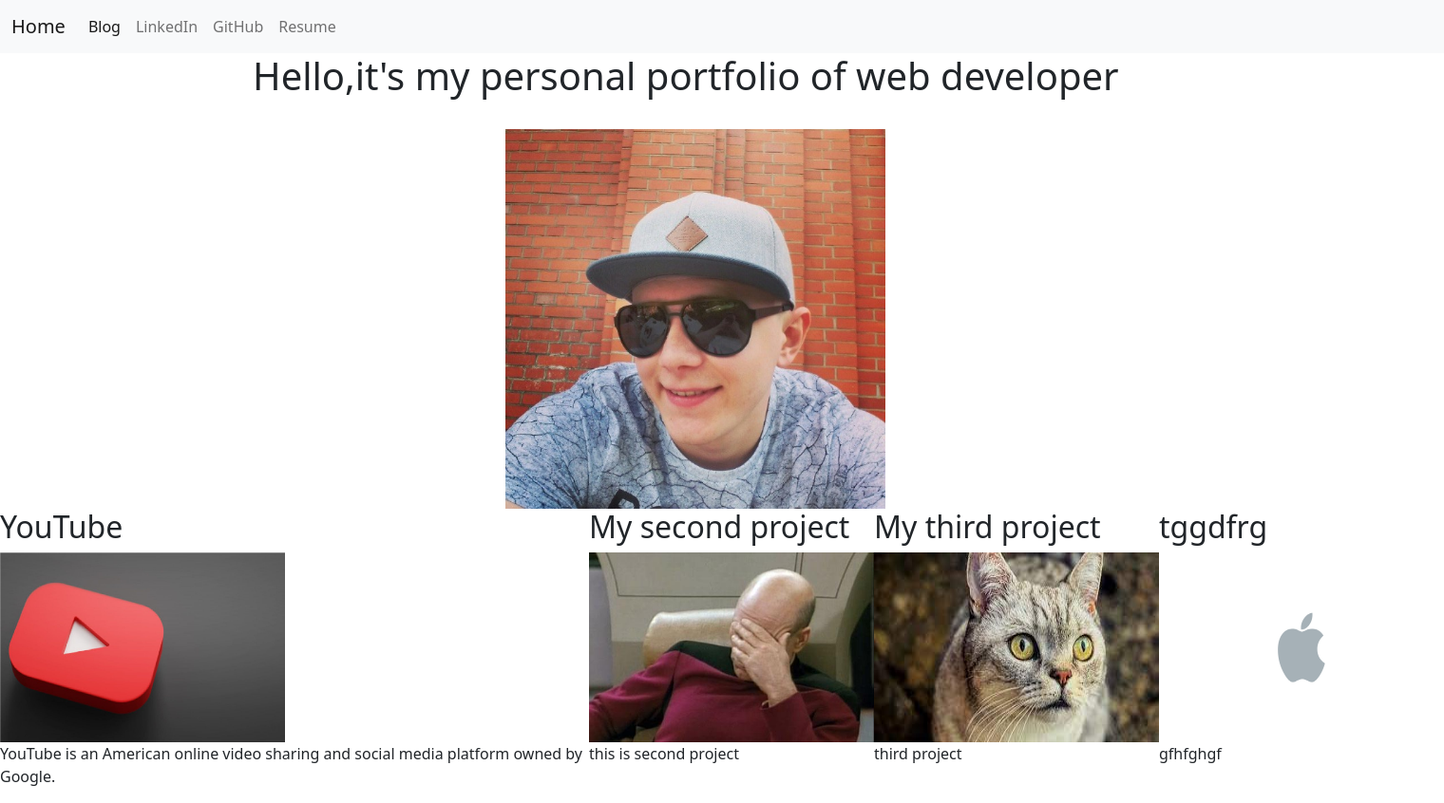
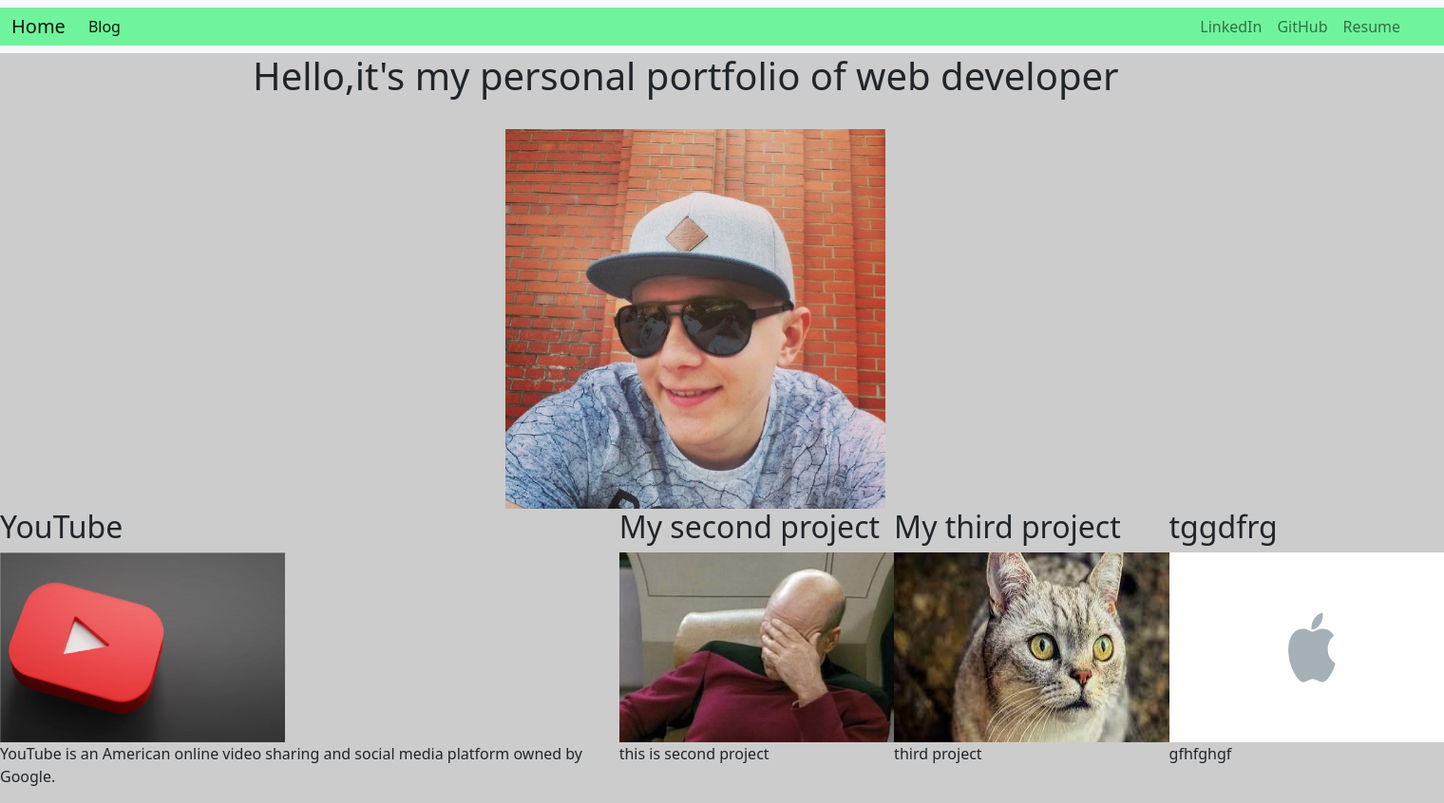
Before and after one commit to Arvitheslayer/personal_portfolio, a Django app: page / in a window 1520 px wide; the page is wider, and only the part inside the window is pictured. Shown: that part at 95% size. Run offline with Django 3.2, Linux system fonts and the light colour scheme; data comes from the database, SQL or seed files in the repository; both versions use the stored data as it was after the commit.

Commit message:
Bootstrap and css added

```diff
--- /dev/null
+++ b/portfolio/static/portfolio/css/basestyle.css
@@ -0,0 +1,9 @@
+.nav-item-container {
+    display: flex;
+    flex-direction: row;
+    position: absolute;
+    margin-left: 77%;
+}
+.container-fluid {
+    background-color: rgba(0, 241, 82, 0.55);
+}
--- a/portfolio/static/portfolio/css/style.css
+++ b/portfolio/static/portfolio/css/style.css
@@ -9,6 +9,11 @@
     height: 400px;
     width: 400px;
 }
+block {
+    overflow:hidden;
+    text-overflow: ellipsis;
+    overflow: hidden;
+}
 
 div {
     display: flex;
@@ -19,3 +24,11 @@
     height: 200px;
     width: 300px;
 }
+body {
+    background-color: #cccccc; /* Used if the image is unavailable */
+    height: 500px; /* You must set a specified height */
+    background-position: center; /* Center the image */
+    background-repeat: no-repeat; /* Do not repeat the image */
+    background-size: cover; /* Resize the background image to cover the entire container */
+
+}
--- a/portfolio/templates/portfolio/base.html
+++ b/portfolio/templates/portfolio/base.html
@@ -7,6 +7,7 @@
     <meta name="viewport" content="width=device-width, initial-scale=1">
 
     <!-- Bootstrap CSS -->
+    <link rel="stylesheet" href="{% static 'portfolio/css/basestyle.css' %}" type="text/css">
     <link href="https://cdn.jsdelivr.net/npm/bootstrap@5.1.3/dist/css/bootstrap.min.css" rel="stylesheet" integrity="sha384-1BmE4kWBq78iYhFldvKuhfTAU6auU8tT94WrHftjDbrCEXSU1oBoqyl2QvZ6jIW3" crossorigin="anonymous">
 
     <title>Home</title>
@@ -23,6 +24,7 @@
         <li class="nav-item">
           <a class="nav-link active" aria-current="page" href="{% url 'blog:all_blogs' %}">Blog</a>
         </li>
+        <div class="nav-item-container">
         <li class="nav-item">
           <a class="nav-link" href="https://www.linkedin.com/in/andrii-andrieiev-27672421b/" target="_blank">LinkedIn</a>
         </li>
@@ -33,6 +35,7 @@
         <li class="nav-item">
           <a class="nav-link" href="{% static 'portfolio/Resume Andrieiev Andrii.pdf' %}" target="_blank">Resume</a>
         </li>
+          </div>
       </ul>
     </div>
   </div>
--- a/portfolio/templates/portfolio/home.html
+++ b/portfolio/templates/portfolio/home.html
@@ -4,6 +4,7 @@
 
 {% block content %}
 <head>
+    <body>
 <link rel="stylesheet" href="{% static 'portfolio/css/style.css' %}" type="text/css">
     </head>
     <h1>Hello,it's my personal portfolio of web developer</h1>
@@ -15,7 +16,7 @@
 <block>
 <h2>{{ project.title }}</h2>
 <img src="{{ project.image.url}}" class="imgproject">
-<p>{{ project.description}}</p>
+<p class="desc">{{ project.description}}</p>
 
 {%  if project.url %}
     <br><a href="{{ project.url }}">Link</a>
```
Also changed, not shown: db.sqlite3, media/portfolio/images/3.-Facepalm-Star-Trek-Nastepne-pokolenie-1990_0dZpNgP.jpg (added), media/portfolio/images/DSC_0995-US_Loteria_wizowa_DV-2023-600x600_px_Pl0FkIh_3OmI8ip.jpg (added), media/portfolio/images/open_graph_logo.png (added), media/portfolio/images/youtube-reklam-engelleme-mobil-youtube-uygulamasi-reklam-engelleme_large.jpg (added), media/portfolio/images/Без названия.jpg (added), media/portfolio/images/Без_названия.jpg (added).
